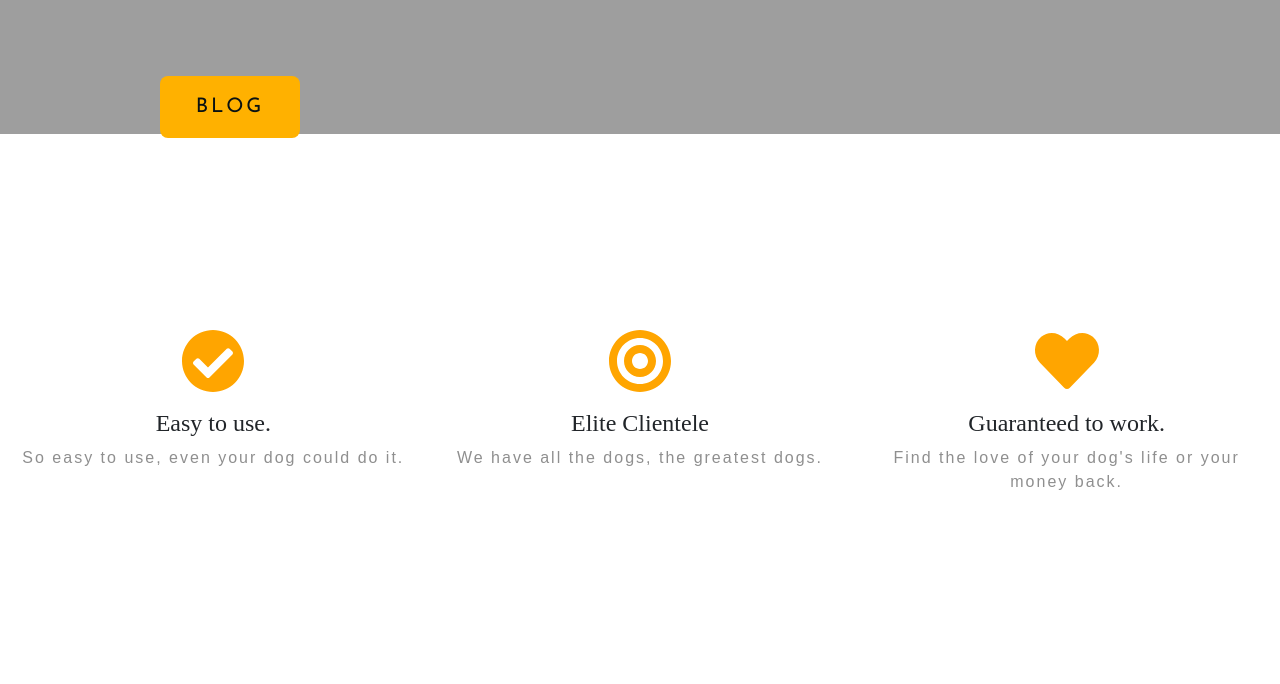
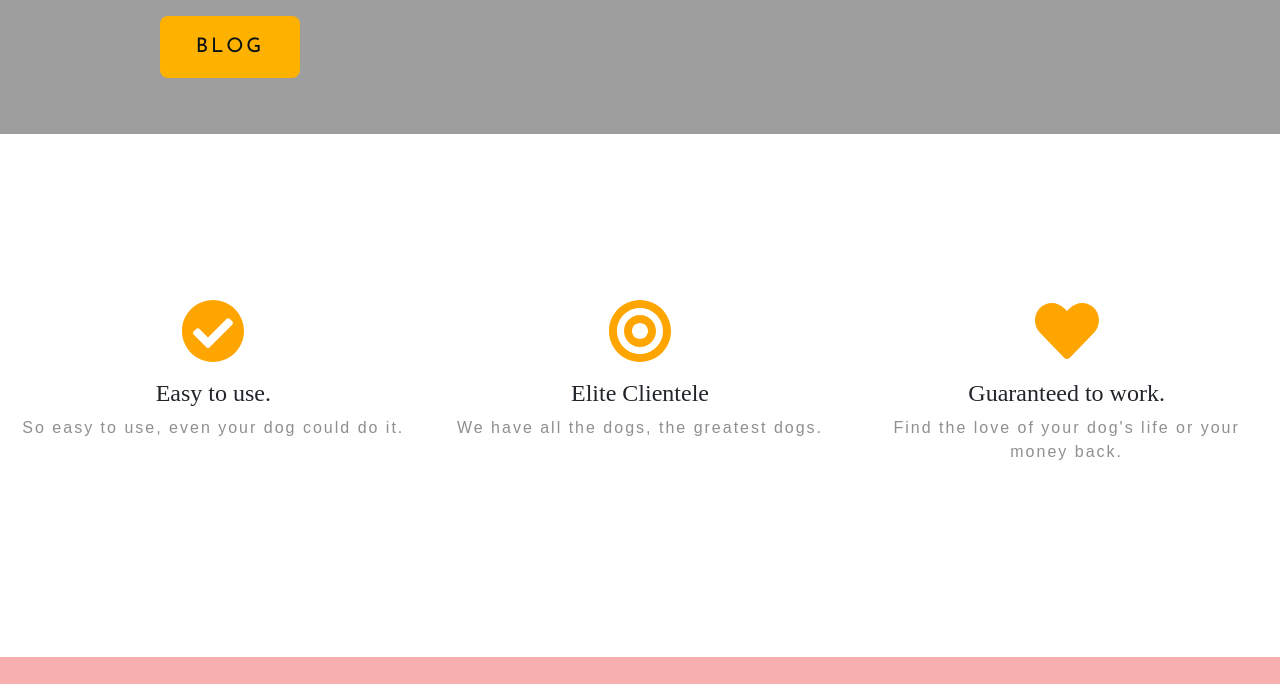
Before and after one commit to AbhayYadavhbtu/TinDog, a website: page index.html in a window 1280 px wide. Shown: the part 578-1262 px from the top of the page. Drawn offline with nearby package versions, Linux system fonts and the light colour scheme; a web font is replaced by a local one.

Commit message:
Fix Styling

```diff
--- a/css/styles.css
+++ b/css/styles.css
@@ -371,7 +371,7 @@ p {
 /* Footer */
 @import url('https://maxcdn.bootstrapcdn.com/font-awesome/4.7.0/css/font-awesome.min.css');
 section {
-    padding: 60px 0;
+    padding: 30px 0;
 }
 
 section .section-title {
```
